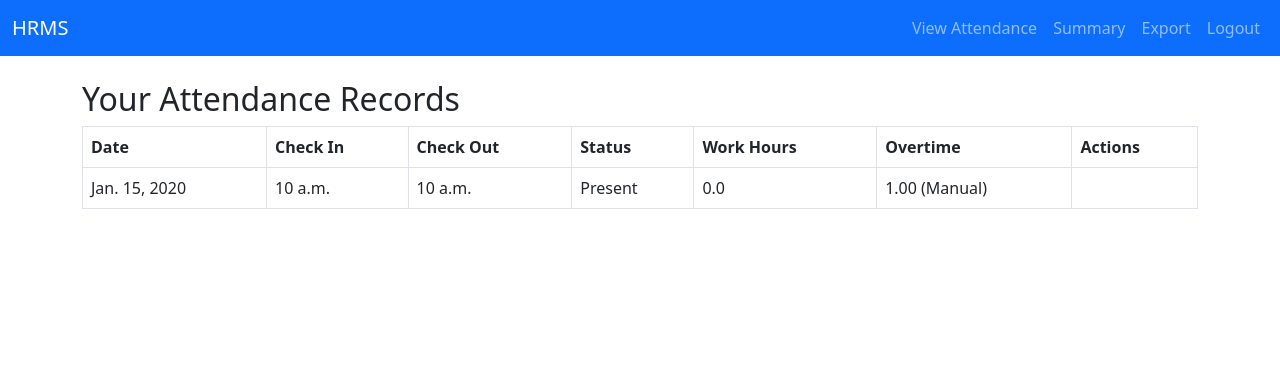
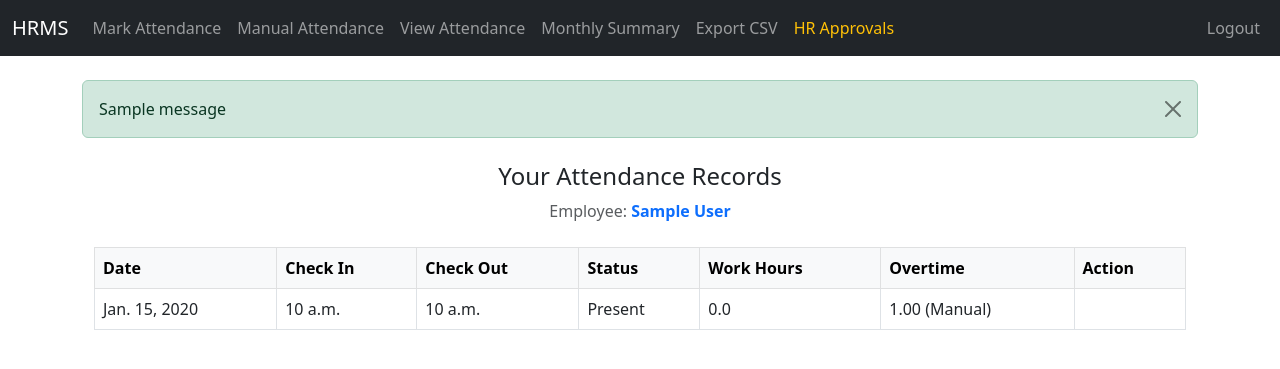
Before and after one commit to S2412/HRMS_PROJECT, a Django app: page /attendance/view/ in a window 1280 px wide. Shown: the top 369 px of the page. Run offline with Django 5.2, Linux system fonts and the light colour scheme; a user stored in the database is signed in; tables that the repository leaves empty hold one stand-in row (values such as "Sample post"); one stand-in notice (Sample message) is shown.

Commit message:
Add attendance view with employee name

```diff
--- a/HRMS_PROJECT/urls.py
+++ b/HRMS_PROJECT/urls.py
@@ -19,7 +19,7 @@ from django.urls import path,include
 
 urlpatterns = [
     path('admin/', admin.site.urls),
-    path('accounts/', include(('accounts.urls', 'accounts'), namespace='accounts')),
+    path('accounts/', include('django.contrib.auth.urls')),
       path('attendance/', include('attendance.urls')),
     path('', include('accounts.urls')),
 
--- a/accounts/templates/accounts/login.html
+++ b/accounts/templates/accounts/login.html
@@ -27,7 +27,7 @@
           </form>
         </div>
         <div class="card-footer text-center">
-          <small>Don't have an account? <a href="/accounts/signup/">Sign up</a></small>
+          <small>Don't have an account? <a href="/signup/">Sign up</a></small>
         </div>
       </div>
     </div>
--- a/accounts/templates/accounts/signup.html
+++ b/accounts/templates/accounts/signup.html
@@ -27,7 +27,7 @@
           </form>
         </div>
         <div class="card-footer text-center">
-          <small>Already have an account?<a href="/accounts/login/">Log in</a></small>
+          <small>Already have an account?<a href="/login/">Log in</a></small>
         </div>
       </div>
     </div>
--- a/accounts/urls.py
+++ b/accounts/urls.py
@@ -8,8 +8,8 @@ from . import views
 urlpatterns = [
     path('signup/', signup_view, name='signup'),
     path('verify-signup-otp/', verify_signup_otp, name='verify_signup_otp'),
-  path('login/', views.login_view, name='login'),
-
+    path('login/', views.login_view, name='login'),
+    path('changepassowrd/',change_password,name='change'),
     path('verify-login-otp/', verify_login_otp, name='verify_login_otp'),
     path('logout/', logout_view, name='logout'),
     path('hr-dashboard/', hr_dashboard, name='hr_dashboard'),
--- a/attendance/templates/attendance/base.html
+++ b/attendance/templates/attendance/base.html
@@ -2,25 +2,64 @@
 <html lang="en">
 <head>
   <meta charset="UTF-8">
-  <title>Attendance System</title>
+  <title>HRMS System</title>
   <link href="https://cdn.jsdelivr.net/npm/bootstrap@5.3.0/dist/css/bootstrap.min.css" rel="stylesheet">
 </head>
 <body>
-  <nav class="navbar navbar-expand-lg navbar-dark bg-primary">
+  <nav class="navbar navbar-expand-lg navbar-dark bg-dark mb-4">
     <div class="container-fluid">
       <a class="navbar-brand" href="{% url 'attendance:dashboard' %}">HRMS</a>
-      <div class="collapse navbar-collapse">
-        <ul class="navbar-nav ms-auto">
-          <li class="nav-item"><a class="nav-link" href="{% url 'attendance:view_attendance' %}">View Attendance</a></li>
-          <li class="nav-item"><a class="nav-link" href="{% url 'attendance:monthly_summary' %}">Summary</a></li>
-          <li class="nav-item"><a class="nav-link" href="{% url 'attendance:export_attendance_csv' %}">Export</a></li>
-          <li class="nav-item"><a class="nav-link" href="/accounts/logout/">Logout</a></li>
+      <button class="navbar-toggler" type="button" data-bs-toggle="collapse" data-bs-target="#navbarNav">
+        <span class="navbar-toggler-icon"></span>
+      </button>
+
+      <div class="collapse navbar-collapse" id="navbarNav">
+        <ul class="navbar-nav me-auto">
+          <li class="nav-item">
+            <a class="nav-link" href="{% url 'attendance:mark_attendance' %}">Mark Attendance</a>
+          </li>
+          <li class="nav-item">
+            <a class="nav-link" href="{% url 'attendance:mark_attendance_form' %}">Manual Attendance</a>
+          </li>
+          <li class="nav-item">
+            <a class="nav-link" href="{% url 'attendance:view_attendance' %}">View Attendance</a>
+          </li>
+          <li class="nav-item">
+            <a class="nav-link" href="{% url 'attendance:monthly_summary' %}">Monthly Summary</a>
+          </li>
+          <li class="nav-item">
+            <a class="nav-link" href="{% url 'attendance:export_attendance_csv' %}">Export CSV</a>
+          </li>
+          {% if user.is_authenticated and user.role == 'HR_ADMIN' %}
+          <li class="nav-item">
+            <a class="nav-link text-warning" href="{% url 'attendance:hr_approval_list' %}">HR Approvals</a>
+          </li>
+          {% endif %}
+        </ul>
+
+        <ul class="navbar-nav">
+          {% if user.is_authenticated %}
+          <li class="nav-item">
+            <a class="nav-link" href="{% url 'accounts:logout' %}">Logout</a>
+          </li>
+          {% endif %}
         </ul>
       </div>
     </div>
   </nav>
-  <main class="container mt-4">
+
+  <div class="container">
+    {% if messages %}
+      {% for message in messages %}
+        <div class="alert alert-{{ message.tags }} alert-dismissible fade show" role="alert">
+          {{ message }}
+          <button type="button" class="btn-close" data-bs-dismiss="alert"></button>
+        </div>
+      {% endfor %}
+    {% endif %}
     {% block content %}{% endblock %}
-  </main>
+  </div>
+
+  <script src="https://cdn.jsdelivr.net/npm/bootstrap@5.3.0/dist/js/bootstrap.bundle.min.js"></script>
 </body>
 </html>
--- a/attendance/templates/attendance/view_attendance.html
+++ b/attendance/templates/attendance/view_attendance.html
@@ -1,8 +1,13 @@
 {% extends 'attendance/base.html' %}
 {% block content %}
-<h2>Your Attendance Records</h2>
-<table class="table table-bordered">
-  <thead>
+<div class="container mt-4">
+  <div class="text-center mb-4">
+    <h4>Your Attendance Records</h4>
+    <p class="text-muted">Employee: <strong class="text-primary">{{ employee_name }}</strong></p>
+  </div>
+
+  <table class="table table-bordered table-hover">
+    <thead class="table-light">
       <tr>
         <th>Date</th>
         <th>Check In</th>
@@ -10,7 +15,7 @@
         <th>Status</th>
         <th>Work Hours</th>
         <th>Overtime</th>
-      <th>Actions</th>
+        <th>Action</th>
       </tr>
     </thead>
     <tbody>
@@ -31,12 +36,19 @@
           {% endif %}
         </td>
         <td>
-
+          {% if not record.check_in and not record.check_out %}
+            <a href="{% url 'attendance:request_regularization_missing' record.date %}" class="btn btn-sm btn-outline-danger">Request Attendance</a>
+          {% elif record.status == 'Absent' %}
+            <a href="{% url 'attendance:request_regularization_absent' record.date %}" class="btn btn-sm btn-outline-warning">Request Attendance</a>
+          {% elif record.status != 'Regularized' and record.id %}
+            <a href="{% url 'attendance:request_regularization' record.id %}" class="btn btn-sm btn-outline-secondary">Regularize</a>
+          {% endif %}
         </td>
       </tr>
       {% empty %}
-    <tr><td colspan="7" class="text-center">No records found.</td></tr>
+      <tr><td colspan="7" class="text-center text-muted">No records found.</td></tr>
       {% endfor %}
     </tbody>
   </table>
+</div>
 {% endblock %}
--- a/attendance/urls.py
+++ b/attendance/urls.py
@@ -4,15 +4,16 @@ from . import views
 app_name = 'attendance'
 
 urlpatterns = [
-
     path('mark/', views.mark_attendance, name='mark_attendance'),
-    path('mark-form/', views.mark_attendance_form, name='mark_attendance_form'),
-
+    path('mark/form/', views.mark_attendance_form, name='mark_attendance_form'),
     path('view/', views.view_attendance, name='view_attendance'),
     path('summary/', views.monthly_summary, name='monthly_summary'),
     path('regularize/<int:attendance_id>/', views.request_regularization, name='request_regularization'),
-    path('hr/requests/', views.hr_approval_list, name='hr_approval_list'),
-    path('hr/approve/<int:request_id>/', views.approve_request, name='approve_request'),
+    path('hr/approvals/', views.hr_approval_list, name='hr_approval_list'),
+    path('approve/<int:request_id>/', views.approve_request, name='approve_request'),
+    path('reject/<int:request_id>/', views.reject_request, name='reject_request'),
     path('export/', views.export_attendance_csv, name='export_attendance_csv'),
     path('dashboard/', views.dashboard, name='dashboard'),
+     path('regularize/<int:attendance_id>/', views.send_regularization_request, name='send_regularization_request'),
+
 ]
--- a/attendance/views.py
+++ b/attendance/views.py
@@ -5,10 +5,11 @@ from django.utils import timezone
 from django.http import HttpResponse
 from datetime import datetime, time, date
 from django.db.models import Count
+from django.views.decorators.http import require_POST
 import csv
 
 from .models import Attendance, RegularizationRequest, Holiday
-from .forms import AttendanceForm, RegularizationForm
+from .forms import AttendanceForm, RegularizationRequestForm
 
 # Thresholds
 LATE_THRESHOLD = time(9, 30)
@@ -72,8 +73,11 @@ def mark_attendance_form(request):
 @login_required
 def view_attendance(request):
     records = Attendance.objects.filter(employee=request.user).order_by('-date')
-    return render(request, 'attendance/view_attendance.html', {'records': records})
-
+    employee_name = request.user.get_full_name() or request.user.username  # fallback if full name isn't set
+    return render(request, 'attendance/view_attendance.html', {
+        'records': records,
+        'employee_name': employee_name
+    })
 # 📊 Monthly Summary
 @login_required
 def monthly_summary(request):
@@ -108,16 +112,22 @@ def request_regularization(request, attendance_id):
         'attendance': attendance
     })
 
-# ✅ HR Approval List
+# ✅ HR Approval List (filtered by current month)
 @login_required
 def hr_approval_list(request):
     if request.user.role != 'HR_ADMIN':
         return redirect('attendance:view_attendance')
 
-    requests = RegularizationRequest.objects.filter(approved=False)
+    today = date.today()
+    requests = RegularizationRequest.objects.filter(
+        approved=False,
+        requested_at__month=today.month,
+        requested_at__year=today.year
+    )
     return render(request, 'attendance/hr_approval_list.html', {'requests': requests})
 
 # ✅ Approve Regularization Request
+@require_POST
 @login_required
 def approve_request(request, request_id):
     req = get_object_or_404(RegularizationRequest, id=request_id)
@@ -126,6 +136,17 @@ def approve_request(request, request_id):
     req.attendance.save()
     req.save()
     messages.success(request, "Request approved.")
+    return redirect('attendance:hr_approval_list')
+
+# ❌ Reject Regularization Request
+@require_POST
+@login_required
+def reject_request(request, request_id):
+    req = get_object_or_404(RegularizationRequest, id=request_id)
+    req.attendance.status = 'Absent'  # or keep original
+    req.attendance.save()
+    req.delete()  # or mark as rejected if you want to track it
+    messages.warning(request, "Request rejected.")
     return redirect('attendance:hr_approval_list')
 
 # 📤 Export Attendance to CSV
@@ -145,6 +166,25 @@ def export_attendance_csv(request):
 # 🧭 Role-Based Dashboard
 @login_required
 def dashboard(request):
-    if request.user.role == 'HR_ADMIN':
-        return render(request, 'attendance/hr_dashboard.html')
-    return render(request, 'attendance/employee_dashboard.html')
+    return render(request, 'accounts/emplodashboard.html')
+
+
+from django.shortcuts import render, redirect, get_object_or_404
+from .forms import RegularizationRequestForm
+from .models import Attendance, RegularizationRequest
+
+def send_regularization_request(request, attendance_id):
+    attendance = get_object_or_404(Attendance, id=attendance_id)
+
+    if request.method == 'POST':
+        form = RegularizationRequestForm(request.POST)
+        if form.is_valid():
+            reg_request = form.save(commit=False)
+            reg_request.employee = request.user
+            reg_request.attendance = attendance
+            reg_request.save()
+            return redirect('employee_dashboard')  # or wherever you want to redirect
+    else:
+        form = RegularizationRequestForm(initial={'attendance': attendance})
+
+    return render(request, 'attendance/send_request.html', {'form': form, 'attendance': attendance})
```
Also changed, not shown: HRMS_PROJECT/settings.py (+5 -4 lines), accounts/templates/accounts/employee_dashboard.html (+15 -10 lines), accounts/templates/accounts/hr_dashboard.html (+9 -6 lines), attendance/forms.py (+54 -10 lines), attendance/templates/attendance/hr_approval_list.html (+21 -5 lines), attendance/templates/attendance/mark_attendance_form.html (+62 -6 lines), attendance/templates/attendance/request_regularization.html (+19 -8 lines), attendance/templates/attendance/send_request.html (added, +9 -0 lines). Lines whose indentation alone changed are shown as unchanged.
